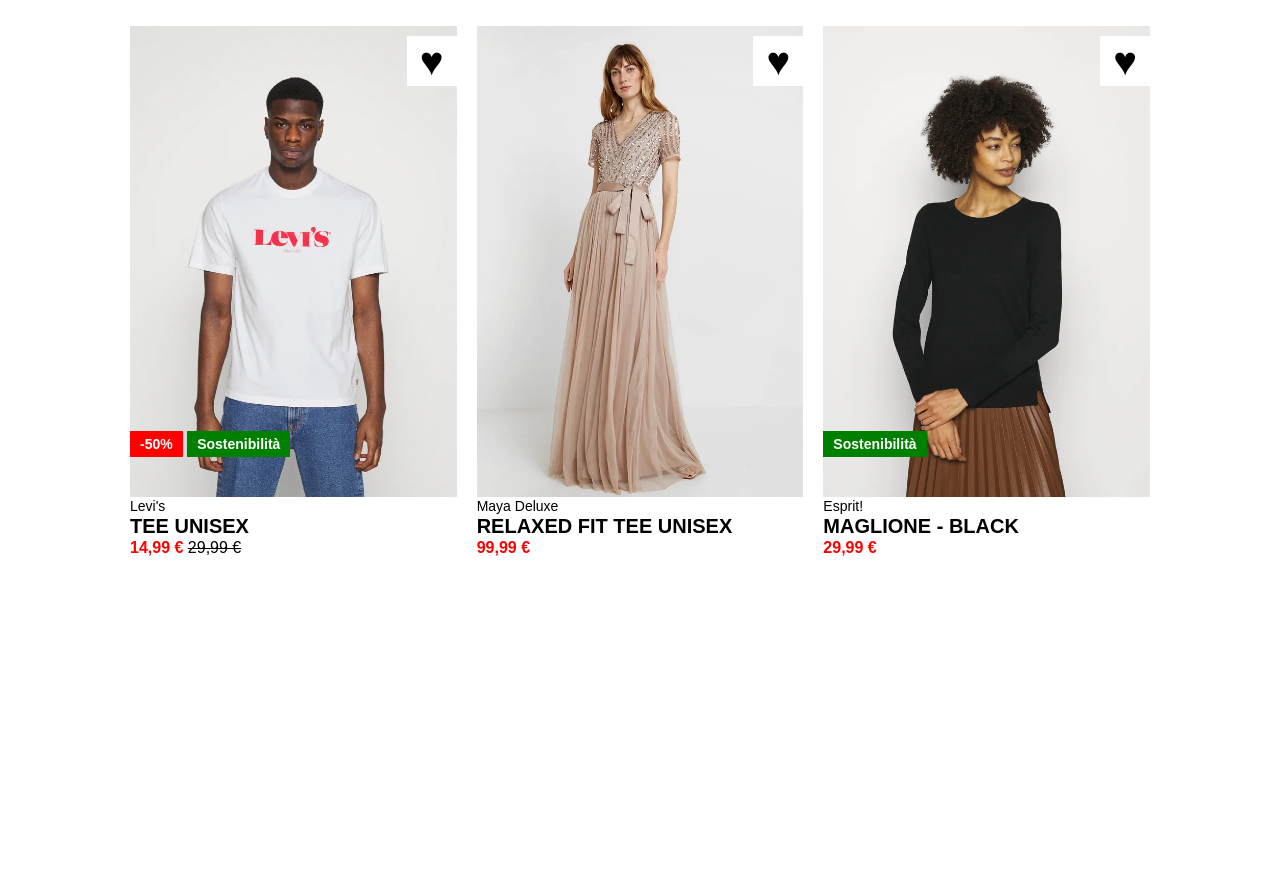
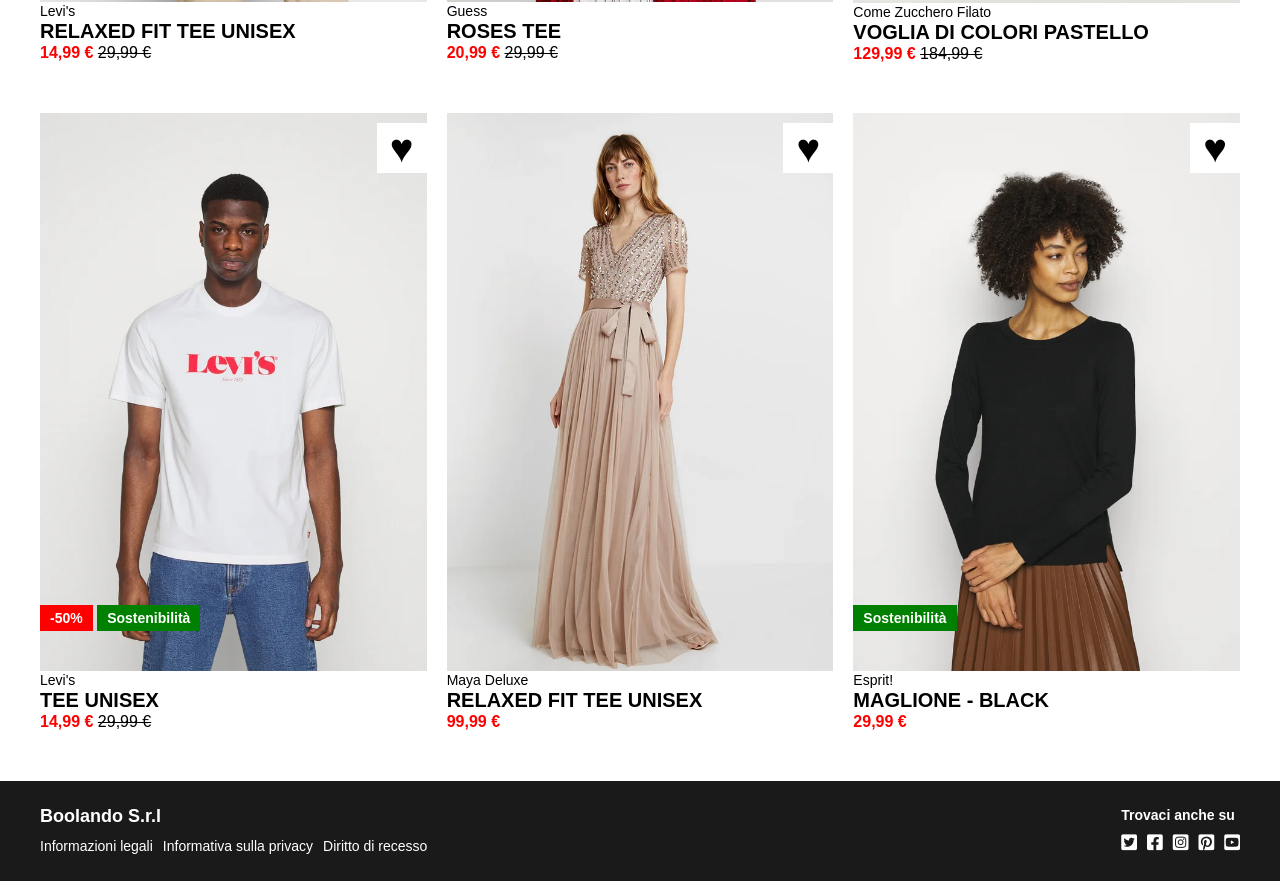
Before and after one commit to Alessandro-Villani/html-css-boolando, a plain HTML site: page index.html in a window 1280 px wide. Shown: the part 686-1567 px from the top of the page. Before the commit the page ends 1423 px from the top, so only its background shows below. Drawn offline with Linux system fonts and the light colour scheme.

Commit message:
added footer - end

```diff
--- a/css/styles.css
+++ b/css/styles.css
@@ -28,10 +28,11 @@
 .debug{
     border: 1px dashed black;
 }
+
 /* Generics */
 
 body{
-    padding: 130px;
+    padding-top: 130px;
     font-family: sans-serif;
 }
 
@@ -46,18 +47,18 @@ ul{
 
 a{
     text-decoration: none;
-}
-
-h2{
-    font-size: 20px;
-    margin-bottom: 1px;
-    text-transform: uppercase;
+    color: white;
 }
 
 h3{
     font-size: 14px;
     font-weight: normal;
     margin-bottom: 1px;
+}
+
+h4{
+    font-size: 14px;
+    margin-bottom: 10px;
 }
 
 /* Header */
@@ -94,7 +95,6 @@ header nav{
 }
 
 nav a{
-    color: white;
     font-size: 20px;
     font-weight: bold;
 }
@@ -116,6 +116,12 @@ nav a{
 .col{
     flex-basis: calc(100%/3);
     min-height: 50px;
+}
+
+.col h2{
+    font-size: 20px;
+    margin-bottom: 1px;
+    text-transform: uppercase;
 }
 
 .card{
@@ -190,3 +196,34 @@ nav a{
 .favourites:hover{
     color: red;
 }
+
+/* Footer */
+
+footer{
+    height: 100px;
+    background-color: var(--darkgrey);
+    color: white;
+}
+
+footer .container{
+    justify-content: space-between;
+    align-items: center;
+    height: 100%;
+}
+
+footer h2{
+    font-size: 18px;
+    margin-bottom: 10px;
+}
+
+.footer-left a{
+    font-size: 14px;
+}
+
+.footer-left a:hover{
+    text-decoration: underline;
+}
+
+.footer-right a{
+    font-size: 18px;
+}
--- a/index.html
+++ b/index.html
@@ -112,8 +112,30 @@
                     <span class="price discounted">29,99 € </span>
                 </div>
             </div>
-
         </div>
     </main>
+
+    <footer>
+        <div class="container flex">
+            <div class="footer-left">
+                <h2>Boolando S.r.l</h2>
+                <ul class="flex gap-10">
+                    <li><a href="#">Informazioni legali</a></li>
+                    <li><a href="#">Informativa sulla privacy</a></li>
+                    <li><a href="#">Diritto di recesso</a></li>
+                </ul>
+            </div>
+            <div class="footer-right">
+                <h4>Trovaci anche su</h4>
+                <ul class="flex gap-10">
+                    <li><a href="#"><i class="fa-brands fa-square-twitter"></i></a></li>
+                    <li><a href="#"><i class="fa-brands fa-square-facebook"></i></a></li>
+                    <li><a href="#"><i class="fa-brands fa-square-instagram"></i></a></li>
+                    <li><a href="#"><i class="fa-brands fa-square-pinterest"></i></a></li>
+                    <li><a href="#"><i class="fa-brands fa-square-youtube"></i></a></li>
+                </ul>
+            </div>
+        </div>
+    </footer>
 </body>
 </html>
```
